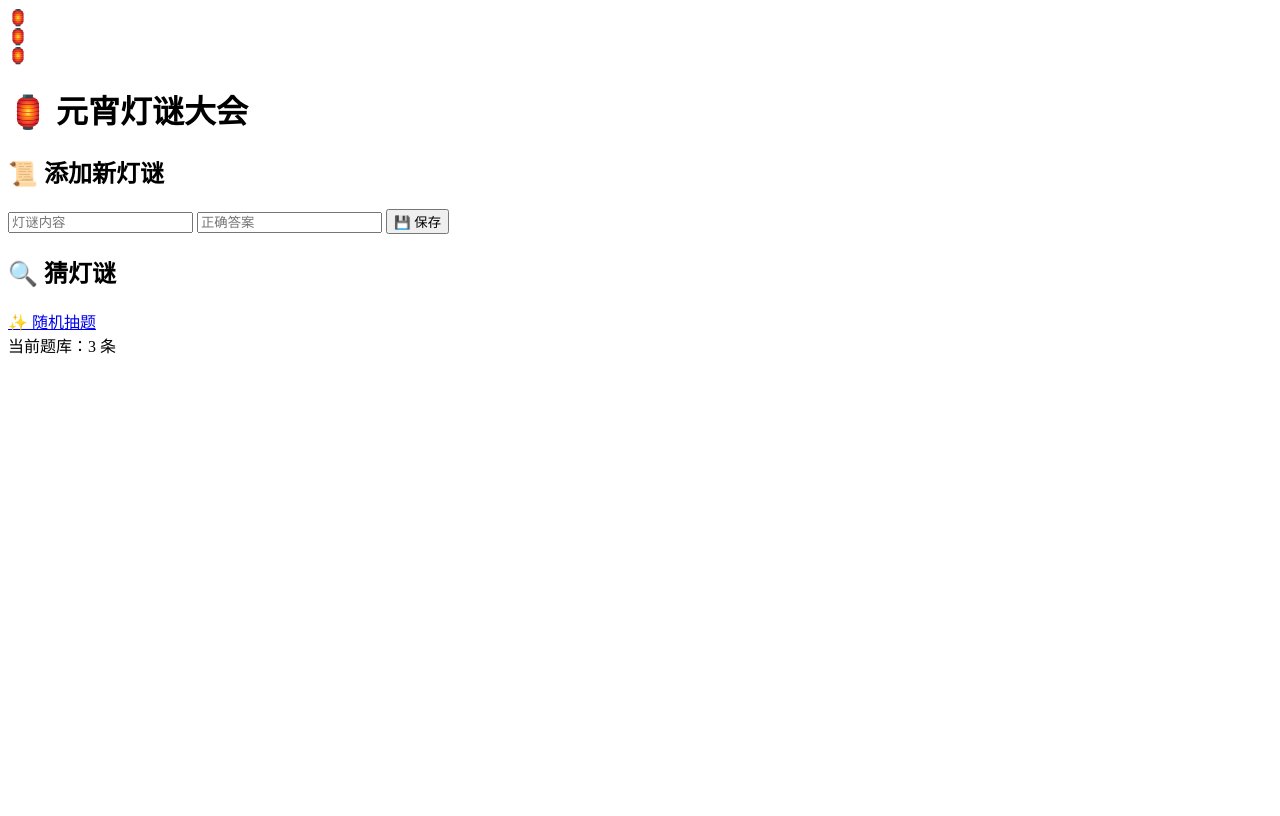
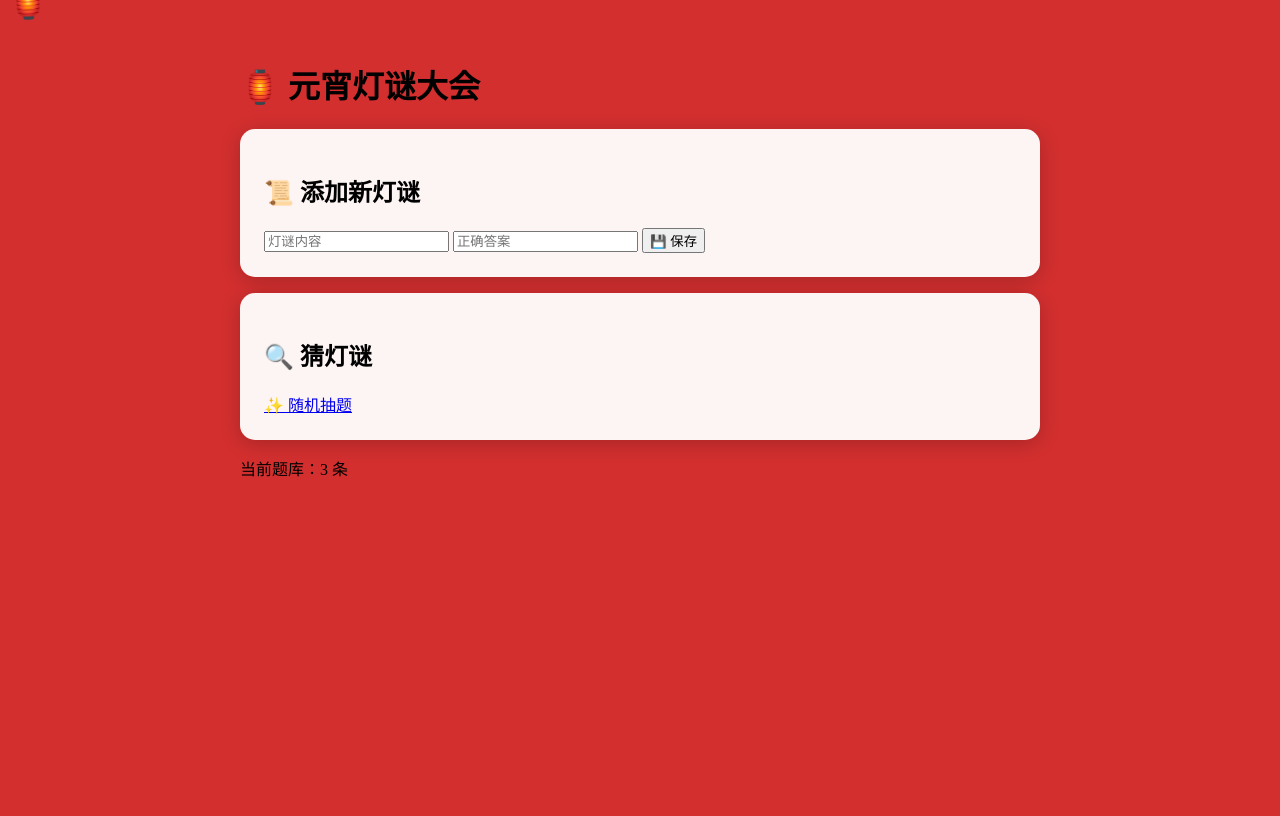
Before and after one commit to Richbool/riddles, a Flask app: page / in a window 1280 px wide. Before the commit the page ends 354 px from the top, so only its background shows below. Run offline with Flask 2, Linux system fonts and the light colour scheme.

Commit message:
Update style.css

```diff
--- a/static/style.css
+++ b/static/style.css
@@ -1,42 +1,68 @@
-/* 新增关键样式 */
-.loader {
-    display: inline-block;
-    width: 12px;
-    height: 12px;
-    border: 2px solid #fff;
-    border-radius: 50%;
-    border-top-color: transparent;
-    animation: spin 0.8s linear infinite;
+/* 节日背景 */
+body {
+    background: #d32f2f;
+    min-height: 100vh;
+    position: relative;
+    overflow-x: hidden;
 }
 
-@keyframes spin {
-    to { transform: rotate(360deg); }
+/* 灯笼动画 */
+.lanterns {
+    position: fixed;
+    width: 100vw;
+    height: 100vh;
+    pointer-events: none;
+    z-index: 0;
 }
 
+.lantern {
+    position: absolute;
+    font-size: 2rem;
+    animation: float 8s infinite ease-in-out;
+    opacity: 0.8;
+}
+
+@keyframes float {
+    0%, 100% { transform: translateY(0) rotate(-5deg); }
+    50% { transform: translateY(-100px) rotate(5deg); }
+}
+
+/* 卡片效果 */
+.container {
+    position: relative;
+    z-index: 1;
+    max-width: 800px;
+    margin: 0 auto;
+    padding: 2rem;
+}
+
+.card {
+    background: rgba(255, 255, 255, 0.95);
+    border-radius: 15px;
+    padding: 1.5rem;
+    margin: 1rem 0;
+    box-shadow: 0 4px 20px rgba(0, 0, 0, 0.2);
+}
+
+/* 结果样式 */
 .result {
-    border: 2px solid;
+    margin-top: 1rem;
     padding: 1rem;
-    margin-top: 1rem;
     border-radius: 8px;
+    animation: popIn 0.3s ease;
 }
 
 .result.correct {
-    border-color: #4CAF50;
-    background: #e8f5e9;
+    background: #4CAF50;
+    color: white;
 }
 
 .result.wrong {
-    border-color: #f44336;
-    background: #ffebee;
+    background: #f44336;
+    color: white;
 }
 
-.user-answer {
-    color: #666;
-    font-size: 0.9em;
-    margin-top: 0.5rem;
+@keyframes popIn {
+    from { transform: scale(0.9); opacity: 0; }
+    to { transform: scale(1); opacity: 1; }
 }
-
-button:disabled {
-    opacity: 0.7;
-    cursor: not-allowed;
-}
```
